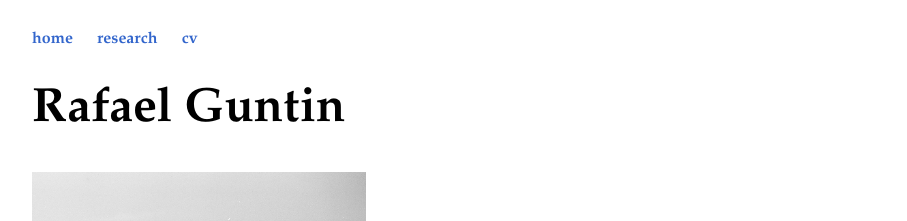
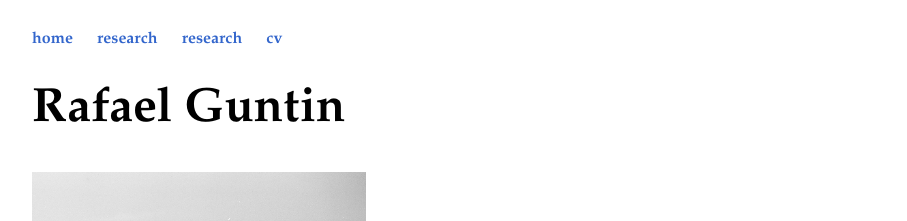
Before and after one commit to rafaguntin/rafaguntin.github.io, a Jekyll site: the page built from index.html, in a window 1280 px wide. Shown: the top 221 px of the page, without its empty margins (96-1003 px from the left). Built offline with Jekyll 4.4.1, drawn with Linux system fonts in a browser that asks for light colours.

Commit message:
Update default.html

```diff
--- a/_layouts/default.html
+++ b/_layouts/default.html
@@ -26,6 +26,7 @@
   </li> -->
 <li><a href="/">home</a></li>
 <li><a href="/research">research</a></li>
+  <li><a href="/teaching">research</a></li>
 <li><a href="/CV/CV_RG.pdf" target="_blank">cv</a></li>
 </ul>
     </nav>
```
